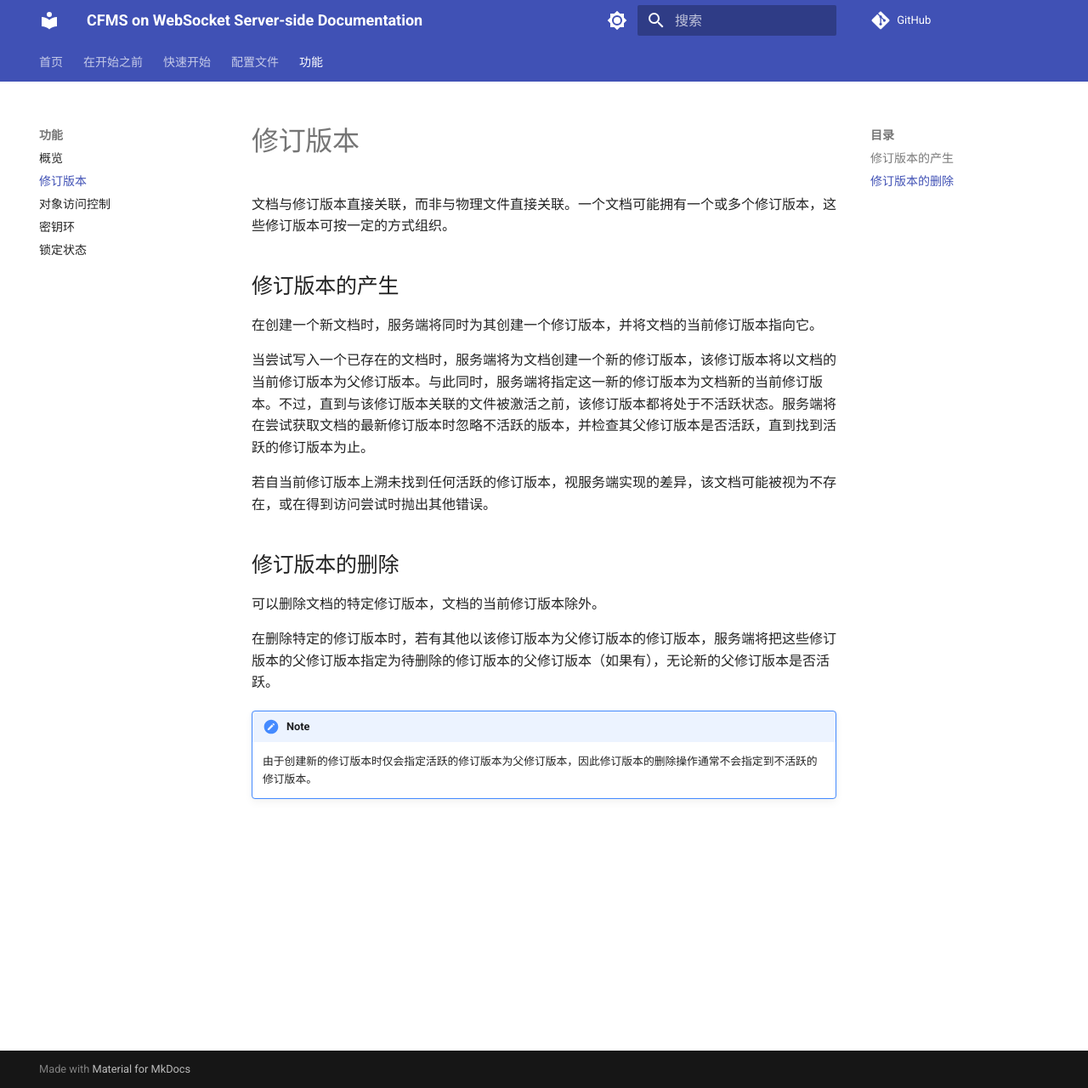
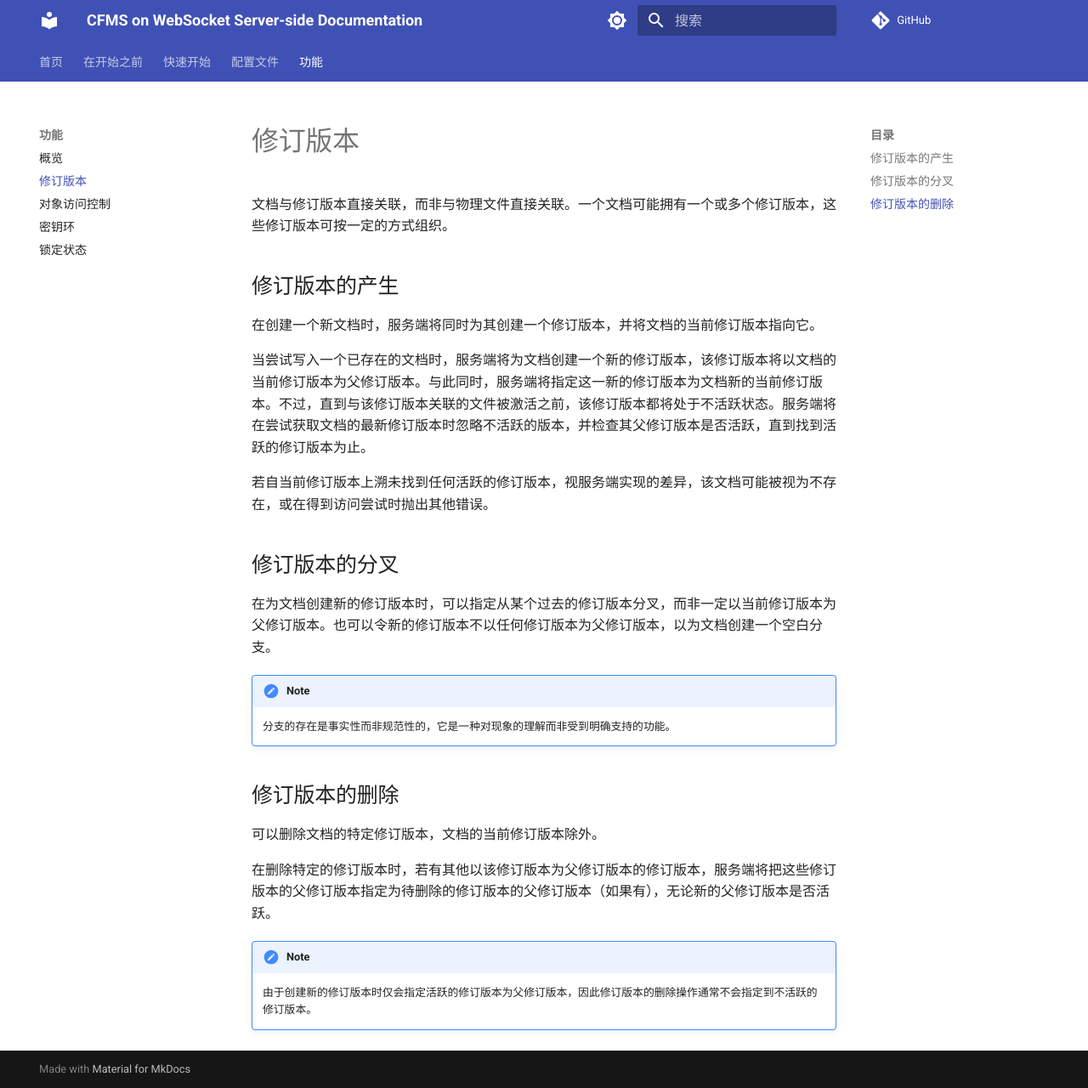
Before and after one commit to Creeper19472/cfms_server_doc, an MkDocs documentation site: the page built from docs/features/revisions.md, in a window 1280 px wide and 1280 px high. Shown: the whole window at 85% size. Built offline with MkDocs 1.6.1 and Material for MkDocs 9.7.7, drawn with Linux system fonts in a browser that asks for light colours; comment, search, counter and statistics services are not loaded.

Commit message:
docs: update docs

```diff
--- a/docs/features/revisions.md
+++ b/docs/features/revisions.md
@@ -10,6 +10,13 @@
 
 若自当前修订版本上溯未找到任何活跃的修订版本，视服务端实现的差异，该文档可能被视为不存在，或在得到访问尝试时抛出其他错误。
 
+## 修订版本的分叉
+
+在为文档创建新的修订版本时，可以指定从某个过去的修订版本分叉，而非一定以当前修订版本为父修订版本。也可以令新的修订版本不以任何修订版本为父修订版本，以为文档创建一个空白分支。
+
+!!! note
+    分支的存在是事实性而非规范性的，它是一种对现象的理解而非受到明确支持的功能。
+
 ## 修订版本的删除
 
 可以删除文档的特定修订版本，文档的当前修订版本除外。
```
Also changed, not shown: docs/features/lockdown.md (+1 -1 lines), docs/index.md (line endings or trailing spaces).
